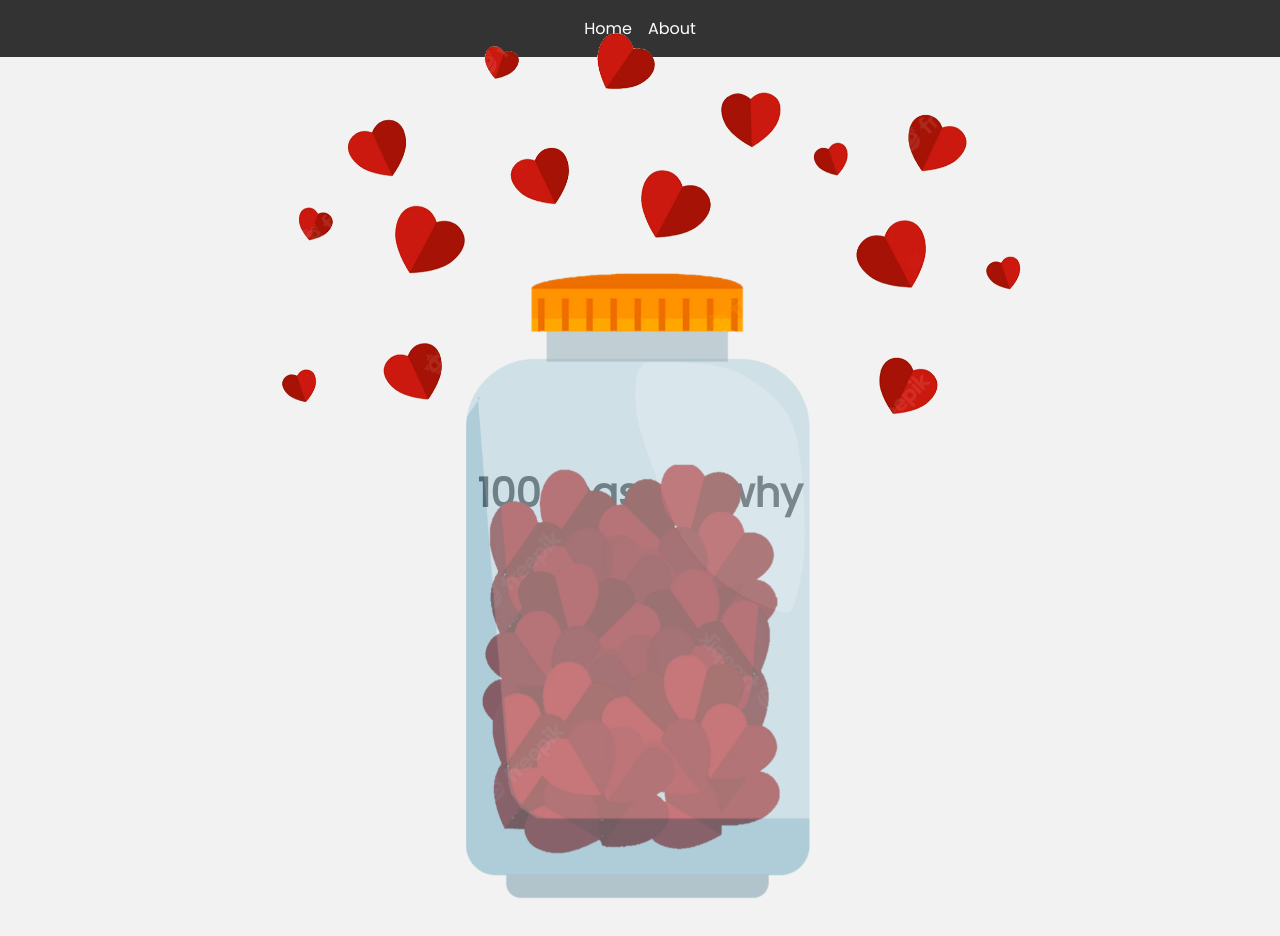
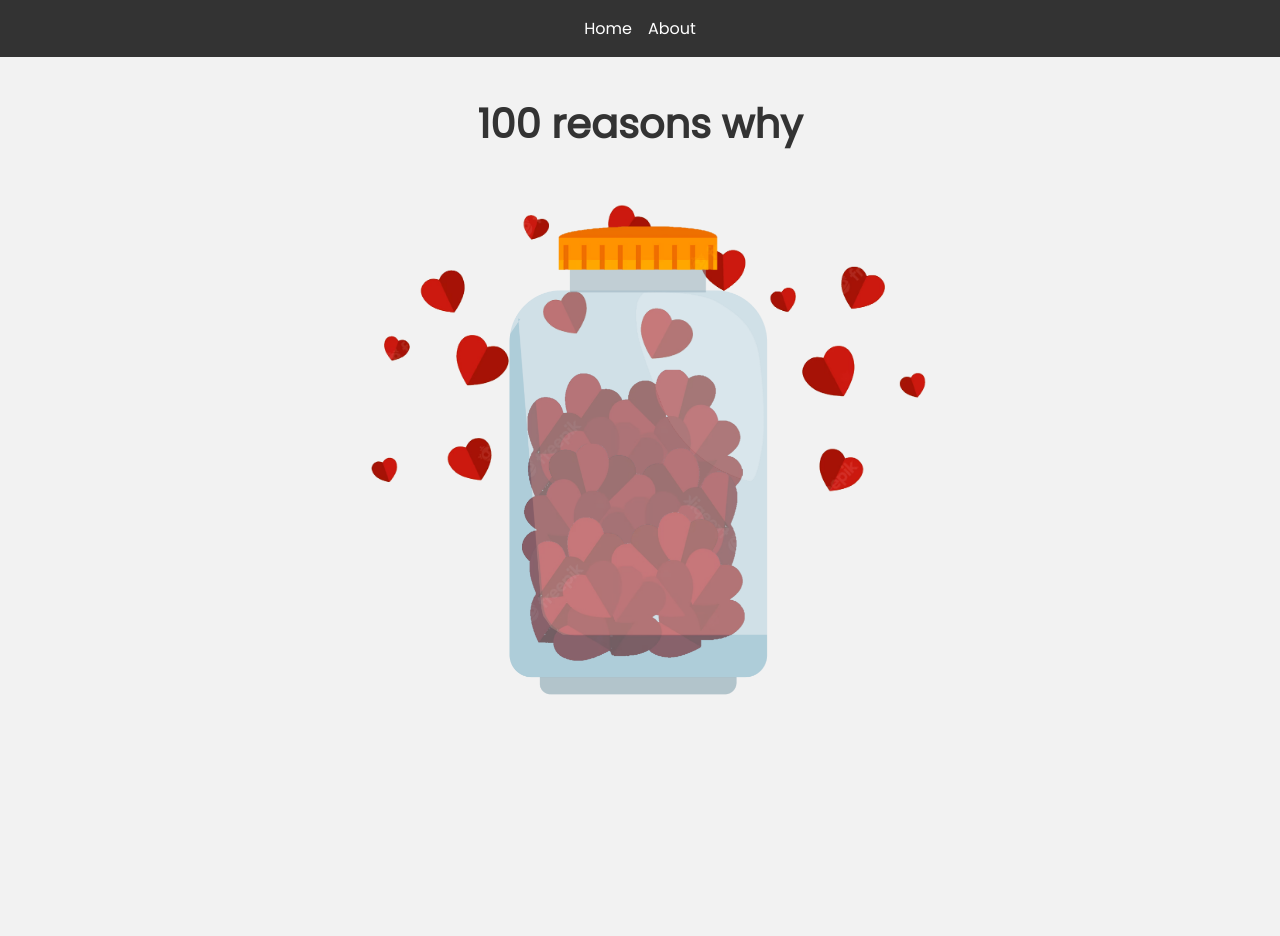
Before and after one commit to matheus-foscarinid/100-reasons-why, a Vue app: page / in a window 1280 px wide. Shown: the top 936 px of the page. After the commit the page ends 800 px from the top, so only its background shows below. Built offline with nearby package versions, Linux system fonts and the light colour scheme.

Commit message:
chore(HomeView): fixing the layout to be centered and show the title

```diff
--- a/src/views/HomeView.vue
+++ b/src/views/HomeView.vue
@@ -5,12 +5,12 @@
         v-if="!showReasonsMenu"
         class="animation-container"
       >
+        <h1 class="title">100 reasons why</h1>
+
         <img
           src="src/images/hearts.png"
           class="hearts"
         >
-
-        <h1 class="title">100 reasons why</h1>
 
         <img
           src="src/images/pot.png"
@@ -35,6 +35,7 @@ import ReasonsMenu from '@/components/ReasonsMenu.vue'
 <style scoped lang="scss">
 
 .home-container {
+  height: 100vh;
   display: flex;
   justify-content: center;
   align-items: center;
@@ -55,7 +56,7 @@ import ReasonsMenu from '@/components/ReasonsMenu.vue'
   justify-content: center;
 
   .pot {
-    width: 400px;
+    width: 300px;
     height: fit-content;
     align-self: center;
     transition: all 0.3s ease;
@@ -64,7 +65,7 @@ import ReasonsMenu from '@/components/ReasonsMenu.vue'
   }
 
   .hearts {
-    width: 800px;
+    width: 600px;
     height: fit-content;
     animation: vertical-floating 6s ease-in-out infinite;
   }
@@ -73,7 +74,6 @@ import ReasonsMenu from '@/components/ReasonsMenu.vue'
     font-size: 2.5rem;
     font-weight: 700;
     color: #333;
-    text-align: center;
   }
 }
 
```
